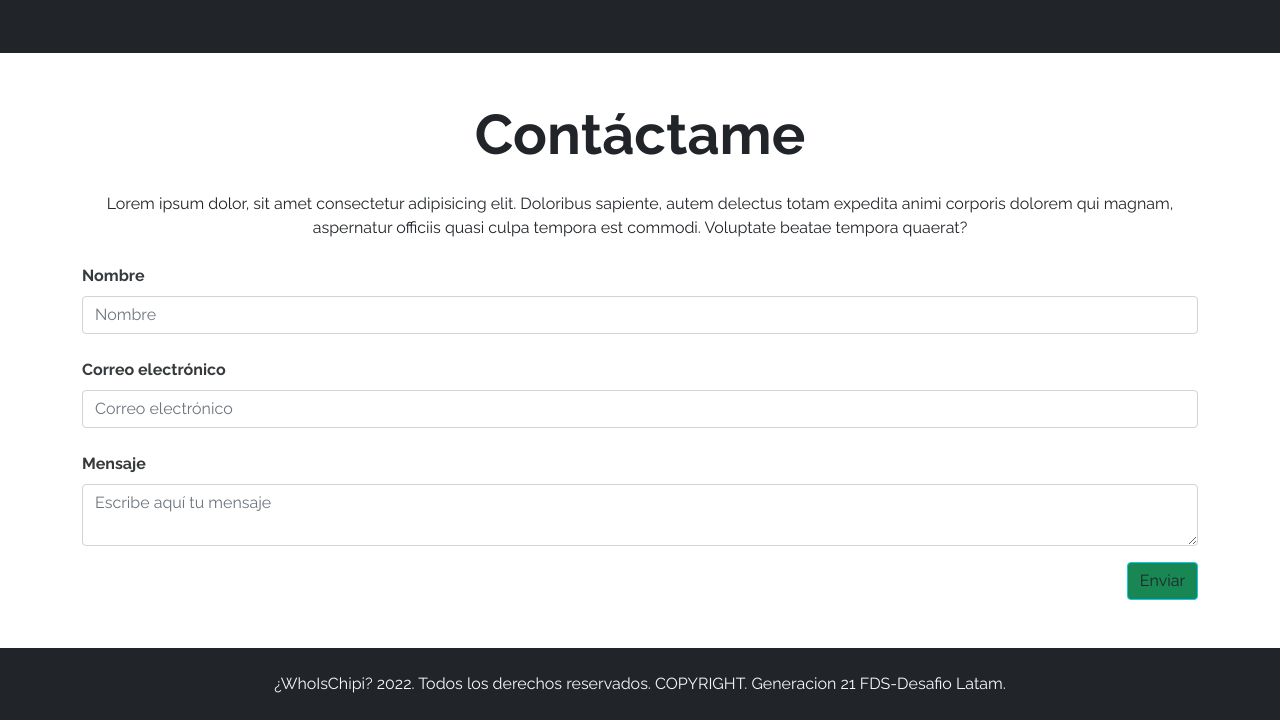
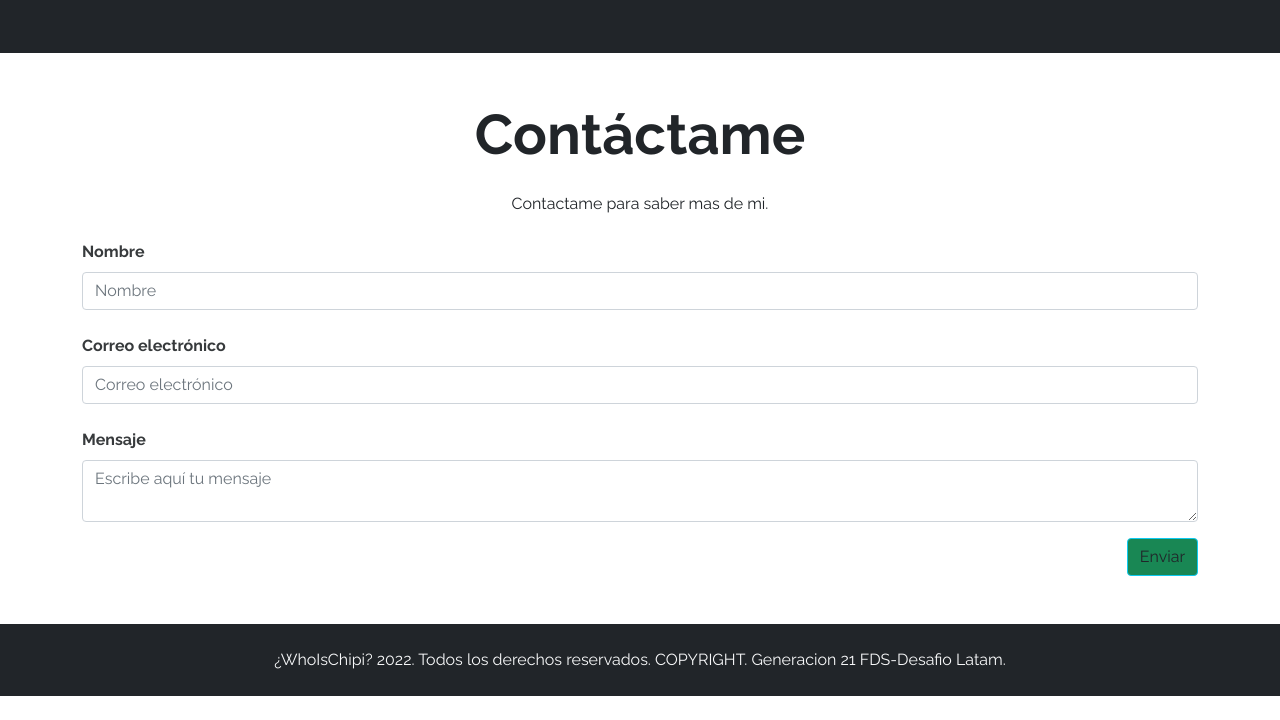
Before and after one commit to Minus29/chipii55.github.io, a plain HTML site: page index.html in a window 1280 px wide. Shown: the part 1522-2242 px from the top of the page. After the commit the page ends 2218 px from the top, so only its background shows below. Drawn offline with nearby package versions, Linux system fonts and the light colour scheme.

Commit message:
Modificacion de P en contacto

```diff
--- a/index.html
+++ b/index.html
@@ -134,11 +134,8 @@
 
         <h2 class="display-4 fw-bold text-center my-4">Contáctame</h2>
 
-        <p class="text-center my-4 d-none d-md-block">Lorem ipsum dolor, sit amet consectetur adipisicing elit.
-            Doloribus
-            sapiente, autem delectus totam expedita
-            animi corporis dolorem qui magnam, aspernatur officiis quasi culpa tempora est commodi. Voluptate beatae
-            tempora quaerat?</p>
+        <p class="text-center my-4 d-none d-md-block"> Contactame para saber mas de mi.
+            </p>
 
         <form>
 
```
